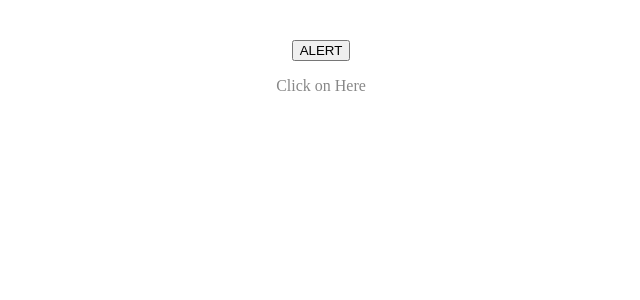
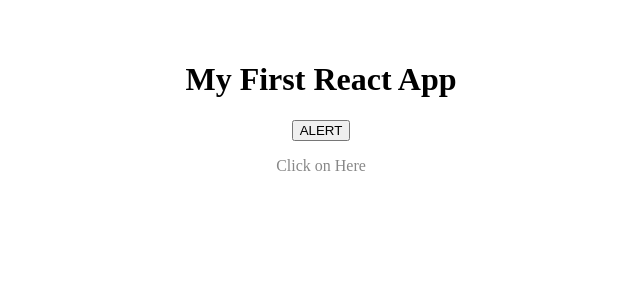
Before and after one commit to ertugrulyalaniz/menimrepom, a React (Vite) app: page / in a window 1280 px wide. Shown: the top 300 px of the page, without its empty margins (319-959 px from the left). Built offline with nearby package versions, Linux system fonts and the light colour scheme.

Commit message:
title eklendi

```diff
--- a/src/App.jsx
+++ b/src/App.jsx
@@ -2,6 +2,7 @@
 import reactLogo from './assets/react.svg'
 import viteLogo from '/vite.svg'
 import './App.css'
+import Title from './components/title'
 
 function App() {
   const [count, setCount] = useState(0)
@@ -9,6 +10,7 @@
   return (
     <>
       <div>
+        <Title />
         <button onClick={() => alert('BOM')}>ALERT</button>
       </div>
       <p className="read-the-docs" id="id123">
--- /dev/null
+++ b/src/components/title.jsx
@@ -0,0 +1,10 @@
+
+function Title() {
+    return (
+        <>
+            <h1>My First React App</h1>
+        </>
+    )
+}
+
+export default Title
```
